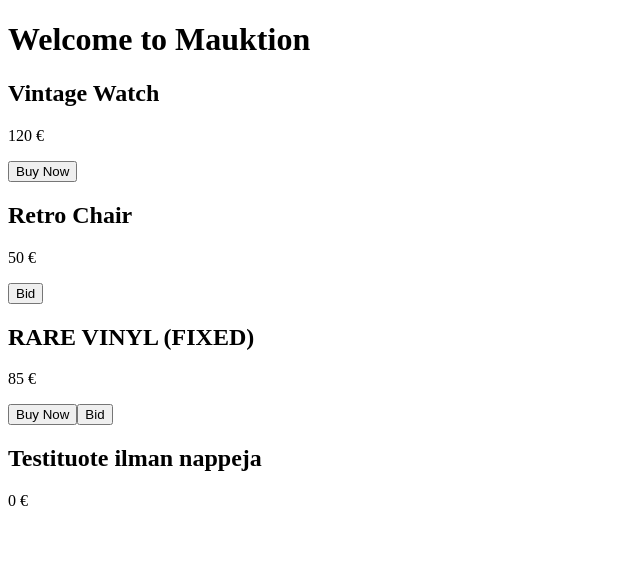
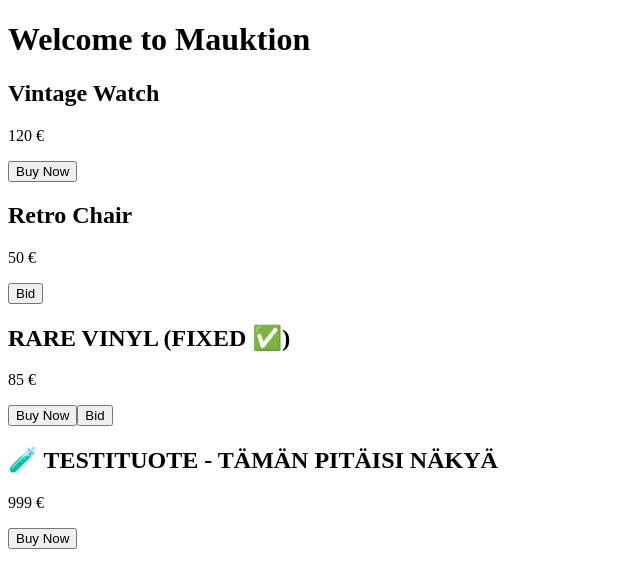
Before and after one commit to ossir1/mauktion-next, a Next.js app: page / in a window 1280 px wide. Shown: the top 588 px of the page, without its empty margins (0-640 px from the left). Built offline with nearby package versions, Linux system fonts and the light colour scheme.

Commit message:
Testituote näkyvyystesti

```diff
--- a/data/products.ts
+++ b/data/products.ts
@@ -15,16 +15,16 @@ export const products = [
   },
   {
     id: 3,
-    name: "RARE VINYL (FIXED)",
+    name: "RARE VINYL (FIXED ✅)",
     price: "85 €",
     buyNow: true,
     auction: true
   },
   {
     id: 4,
-    name: "Testituote ilman nappeja",
-    price: "0 €",
-    buyNow: false,
+    name: "🧪 TESTITUOTE - TÄMÄN PITÄISI NÄKYÄ",
+    price: "999 €",
+    buyNow: true,
     auction: false
   }
 ];
```
